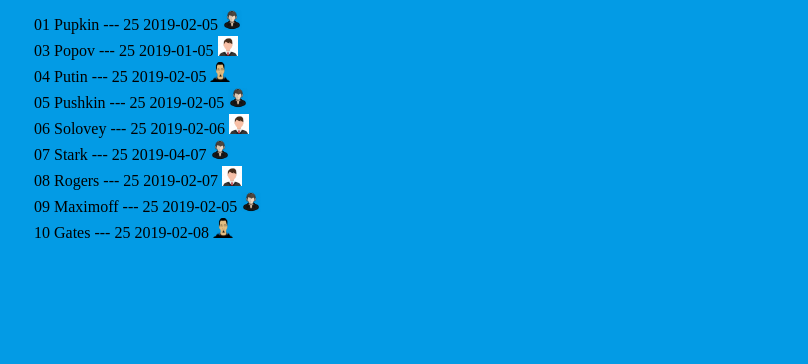
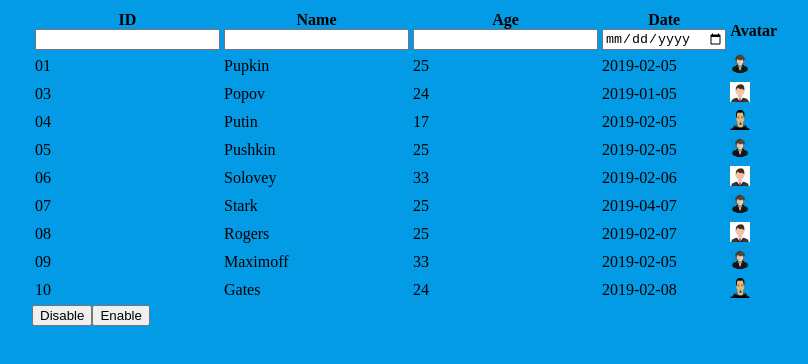
Before and after one commit to ITserekh/darts-cli, an Angular app: page /show in a window 1280 px wide. Shown: the top 364 px of the page, without its empty margins (108-916 px from the left). Built offline with nearby package versions, Linux system fonts and the light colour scheme.

Commit message:
refactor: ввод значений фильтра с использованием FormControl, рефакторинг фильтрации для использования c FormGroup.subscribe

```diff
--- a/src/app/components/show-table/show-table.component.html
+++ b/src/app/components/show-table/show-table.component.html
@@ -1,19 +1,42 @@
 <table>
   <thead>
-
+    <tr>
+      <ng-container *ngFor="let setting of tableSetting | async;">
+        <th>
+          {{ setting.title }}
+          <ng-container *ngIf="isColumnFilter(setting.name) && controlForms.contains(setting.name); else defaultFormControl">
+            <app-table-cell [innerTemplate]="getColumnFilter(setting.name)" [controlForm]="controlForms.controls[setting.name]"></app-table-cell>
+          </ng-container>
+          <ng-template #defaultFormControl>
+            <ng-container *ngIf="controlForms.contains(setting.name)">
+              <app-table-cell [innerTemplate]="defaultFormControlTemplate" [controlForm]="controlForms.controls[setting.name]"></app-table-cell>
+            </ng-container>
+          </ng-template>
+        </th>
+      </ng-container>
+    </tr>
   </thead>
   <tbody>
-    <ng-container *ngFor="let item of data | async">
+    <ng-container *ngFor="let item of currentData; trackBy: trackByFn">
       <tr>
-        <ng-container *ngFor="let template of templates; let i = index">
-          <app-table-cell [innerTemplate]="template" [context]="item" [columnName]="getColumnName(i)"></app-table-cell>
+        <ng-container *ngFor="let template of bodyTemplates; let i = index">
+          <td>
+            <app-table-cell [innerTemplate]="template" [context]="item" [columnName]="getColumnName(i)"></app-table-cell>
+          </td>
         </ng-container>
-
       </tr>
   </ng-container>
   </tbody>
 </table>
 
+<button (click)="disable() && (en = !en)">Disable</button>
+<button (click)="enable()">Enable</button>
+
 <ng-template #tableCell let-item let-name="name">
   {{ item[name] }}
 </ng-template>
+
+<ng-template #defaultFormControlTemplate let-controlForm="controlForm">
+  <br>
+  <input type="text" [formControl]="controlForm">
+</ng-template>
--- a/src/app/components/show-table/show-table.component.ts
+++ b/src/app/components/show-table/show-table.component.ts
@@ -6,12 +6,14 @@ import {
   ContentChildren,
   QueryList,
   AfterContentInit,
-  ViewChild
+  ViewChild,
+  ChangeDetectorRef,
+  AfterViewChecked
 } from '@angular/core'
-import {Observable, Subject} from 'rxjs';
-import {FiltredValues, TableSetting} from '../../services/table-configs/setting-table';
-import { debounceTime } from 'rxjs/operators';
+import { Observable } from 'rxjs';
+import { FiltredValues, TableSetting } from '../../services/table-configs/setting-table';
 import { ColumnNameDirective,  } from '../../services/component.directive';
+import { FormBuilder, FormControl, FormGroup } from '@angular/forms';
 
 
 @Component({
@@ -19,7 +21,7 @@ import { ColumnNameDirective,  } from '../../services/component.directive';
   templateUrl: './show-table.component.html',
   styleUrls: ['./show-table.component.scss']
 })
-export class ShowTableComponent implements OnInit, AfterContentInit {
+export class ShowTableComponent implements OnInit, AfterContentInit, AfterViewChecked {
 
   // Получает список шаблонов(templates) описаных внутри компоненты, не получает передаваемые значения
   @ContentChildren(ColumnNameDirective, {read: TemplateRef}) contentChildren: QueryList<ColumnNameDirective>;
@@ -37,32 +39,46 @@ export class ShowTableComponent implements OnInit, AfterContentInit {
   sourceData: any[];
   currentData: any[];
 
-  subject: Subject<FiltredValues> = new Subject();
+  controlForms: FormGroup;
 
-  // Массив шаблонов
-  templates: TemplateRef<any>[] = [];
+  // Массив шаблонов для body
+  bodyTemplates: TemplateRef<any>[] = [];
 
   // Список названий колонок, используется для передачи имени колонки в стандартный шаблон
   columnNames: string[] = [];
 
-  constructor() {
+  constructor(private fb: FormBuilder,
+              public cd: ChangeDetectorRef) {
   }
 
-
-  ngAfterContentInit() {
+  ngOnInit() {
+    this.data.subscribe( tableData => {
+      this.currentData = tableData;
+      this.sourceData = tableData;
+    });
     this.tableSetting.subscribe( settings => {
       // Формируем список используемых шаблонов
       settings.forEach(settingItem => {
-        const templateIndex = this.isTemplate(settingItem.name);
+        const templateIndex = this.isTemplate(settingItem.name, 'body');
         if ( templateIndex > -1 ) {
           // Добавляем настраеваемый шаблон
-          this.templates.push(this.getTemplateByIndex(templateIndex));
+          this.bodyTemplates.push(this.getTemplateByIndex(templateIndex));
         } else {
           // Добавляем стандартный шаблон
-          this.templates.push(this.tableCellTemplate);
+          this.bodyTemplates.push(this.tableCellTemplate);
         }
+        // инициализация массима содержащего список названия колонок
+        this.columnNames.push(settingItem.name);
       });
+      this.initFormsCotrol();
     });
+  }
+
+  ngAfterViewChecked(): void {
+  }
+
+  ngAfterContentInit() {
+
   }
 
   // Получить шаблон из списка шаблонов по индексу
@@ -77,40 +93,56 @@ export class ShowTableComponent implements OnInit, AfterContentInit {
     return this.columnNames[index];
   }
 
+  // Есть ли шаблон с форм контролем для данной колонки
+  isColumnFilter(columnName): boolean {
+    return this.isTemplate(columnName, 'filter') > -1;
+  }
+
+  // получить шаблон с форм контроль
+  getColumnFilter(columnName) {
+    const filterTemplateIndex = this.isTemplate(columnName, 'filter');
+    return this.getTemplateByIndex(filterTemplateIndex);
+  }
+
   // Получить индекс шаблона передав имя калонки
-  isTemplate(columnName: string) {
+  isTemplate(columnName: string, cellType): number {
     let indexTemplatate = -1;
     this.contentChildrenName.forEach((template, index) => {
-      if (template.name === columnName) {
+      if (template.name === columnName && template.cellType === cellType) {
         indexTemplatate = index;
       }
     });
     return indexTemplatate;
   }
 
-  ngOnInit() {
-    this.data.subscribe( tableData => {
-      this.currentData = tableData;
-      this.sourceData = tableData;
-    });
+  // Инициализация контроля форм для фильтрации таблицы
+  initFormsCotrol() {
+    this.controlForms = this.fb.group({});
     this.tableSetting.subscribe(settings => {
-      settings.forEach( item => {
-        this.columnNames.push(item.name);
-        if (item.filter !== '') {
-          this.filtredValues.push({name: item.name, value: ''});
+      settings.forEach(settingItem => {
+        if (settingItem.filter === 'true') {
+          this.controlForms.addControl(settingItem.name, new FormControl(''));
         }
       });
+    })
+    this.controlForms.valueChanges.subscribe(item => {
+      this.newFilter(item);
     });
-
-    this.subject
-      .pipe(debounceTime(500))
-      .subscribe(( filter ) => {
-        this.filter(filter.name, filter.value);
-      });
   }
 
-  change(columnName: string, term) {
-    this.subject.next({name: columnName, value: term});
+
+
+  newFilter(newValues) {
+    this.currentData = this.sourceData.filter(row => {
+      for (const key in newValues) {
+        if (row[key].indexOf(newValues[key]) > -1 || newValues[key] === null) {
+          // есть совпадения
+        } else {
+          return false;
+        }
+      }
+      return true;
+    });
   }
 
   filter(columnName: string, value) {
@@ -129,4 +161,12 @@ export class ShowTableComponent implements OnInit, AfterContentInit {
     if (!item) return null;
     return index;
   }
+
+  disable() {
+    this.cd.detach();
+  }
+
+  enable() {
+    this.cd.reattach();
+  }
 }
--- a/src/app/components/table-cell/table-cell.component.html
+++ b/src/app/components/table-cell/table-cell.component.html
@@ -1,2 +1 @@
-<!--<ng-template #template></ng-template>-->
-<ng-container *ngTemplateOutlet="innerTemplate; context: {$implicit: context, name: columnName}"></ng-container>
+<ng-container *ngTemplateOutlet="innerTemplate; context: {$implicit: context, name: columnName, controlForm: controlForm}"></ng-container>
--- a/src/app/components/table-cell/table-cell.component.ts
+++ b/src/app/components/table-cell/table-cell.component.ts
@@ -1,4 +1,5 @@
 import {Component, Input, OnInit, TemplateRef} from '@angular/core';
+import {FormControl} from '@angular/forms';
 
 
 @Component({
@@ -11,6 +12,7 @@ export class TableCellComponent implements OnInit {
   @Input() innerTemplate: TemplateRef<any>;
   @Input() context: any;
   @Input() columnName: string;
+  @Input() controlForm: FormControl;
 
   constructor() { }
 
--- a/src/app/pages/show-data-page/show-data-page.component.html
+++ b/src/app/pages/show-data-page/show-data-page.component.html
@@ -2,15 +2,25 @@
   [tableSetting]="settingTable"
   [data]="usersAsync">
 
-  <ng-template columnName="date" let-item>
+  <ng-template columnName="date" cellType="body" let-item>
     {{ item.date }}
   </ng-template>
-  <ng-template columnName="avatar" let-item>
+  <ng-template columnName="avatar" cellType="body" let-item>
     <img [src]="item.avatar">
   </ng-template>
 
-  <ng-template columnName="age" let-item>
-   --- {{ item.age }}
+  <ng-template columnName="age" cellType="body" let-item>
+    {{ item.age }}
+  </ng-template>
+
+  <ng-template columnName="date" cellType="filter" let-controlForm="controlForm">
+    <br>
+      <input type="date" [formControl]="controlForm">
+  </ng-template>
+
+  <ng-template columnName="age" cellType="filter" let-controlForm="controlForm">
+    <br>
+    <input type="number" [formControl]="controlForm">
   </ng-template>
 
 </app-show-table>
--- a/src/app/pages/show-data-page/show-data-page.component.ts
+++ b/src/app/pages/show-data-page/show-data-page.component.ts
@@ -1,9 +1,10 @@
 import { Component, OnInit } from '@angular/core';
 import { TableSetting } from '../../services/table-configs/setting-table';
 import { Users2 } from '../../services/users';
-import {Observable} from 'rxjs';
+import {Observable, Subject} from 'rxjs';
 import {GetDataService} from '../../services/get-data.service';
 import {USER2_URL, USER_TABLE_SETTINGS, CARS_DATA_URL} from '../../services/urls';
+import {debounceTime} from 'rxjs/operators';
 
 @Component({
   selector: 'app-show-data-page',
@@ -16,6 +17,8 @@ export class ShowDataPageComponent implements OnInit {
 
   usersAsync: Observable<Users2[]>
 
+  subject: Subject<any> = new Subject();
+
   cars: Observable<any>;
 
   constructor(private getDataService: GetDataService) { }
@@ -25,5 +28,21 @@ export class ShowDataPageComponent implements OnInit {
     this.settingTable = this.getDataService.getJSON(USER_TABLE_SETTINGS);
     this.cars = this.getDataService.getJSON(CARS_DATA_URL);
 
+    this.subject
+      .pipe(debounceTime(500))
+      .subscribe(( filter ) => {
+        this.formControl(filter.name, filter.value);
+      });
+
   }
+
+  formControl(columnName, value) {
+    console.log(columnName, ': ', value);
+  }
+
+  filter(columnName: string, term) {
+    this.subject.next({name: columnName, value: term});
+  }
+
+
 }
--- a/src/app/pages/show-data-page/show-data.module.ts
+++ b/src/app/pages/show-data-page/show-data.module.ts
@@ -16,6 +16,8 @@ import { ComponentDirective } from '../../services/component.directive';
 import { FilterDirective } from '../../services/component.directive';
 import { DirectivesModule } from '../../derectives/directives.module';
 import {TableCellComponent} from '../../components/table-cell/table-cell.component';
+
+import { ReactiveFormsModule } from '@angular/forms';
 
 
 
@@ -36,7 +38,8 @@ import {TableCellComponent} from '../../components/table-cell/table-cell.compone
     CommonModule,
     ShowDataRoutingModule,
     SharedModule,
-    DirectivesModule
+    DirectivesModule,
+    ReactiveFormsModule
   ],
   entryComponents:
     [
--- a/src/app/services/component.directive.ts
+++ b/src/app/services/component.directive.ts
@@ -1,4 +1,5 @@
 import {Directive, Input, TemplateRef, ViewContainerRef} from '@angular/core';
+import {FormControl} from "@angular/forms";
 
 @Directive({
   selector: '[component-host]'
@@ -37,6 +38,8 @@ export class ColumnNameDirective {
   @Input() set columnName(columnName: string) {
     this.name = columnName;
   }
+
+  @Input() cellType: string;
 }
 
 @Directive({
--- a/src/assets/user-table-setting.json
+++ b/src/assets/user-table-setting.json
@@ -1,7 +1,7 @@
 [
-  { "name": "userID", "title": "ID", "filter": "number" },
-  { "name": "lastName", "title": "Name", "filter": "text" },
-  { "name": "age", "title": "Age", "filter": "text" },
-  { "name": "date", "title": "Date", "filter": "date" },
-  { "name": "avatar", "title": "Avatar", "filter": ""}
+  { "name": "userID", "title": "ID", "filter": "true" },
+  { "name": "lastName", "title": "Name", "filter": "true" },
+  { "name": "age", "title": "Age", "filter": "true" },
+  { "name": "date", "title": "Date", "filter": "true" },
+  { "name": "avatar", "title": "Avatar", "filter": "false"}
 ]
--- a/src/assets/users2.json
+++ b/src/assets/users2.json
@@ -1,11 +1,11 @@
 [
   { "userID": "01", "firstName": "Vasya", "lastName": "Pupkin", "age": "25", "date": "2019-02-05", "avatar": "./assets/images/avatars/avatar_profile_user_music_headphones_shirt_cool-512.png" },
-  { "userID": "03", "firstName": "Dmytry", "lastName": "Popov", "age": "25", "date": "2019-01-05", "avatar": "./assets/images/avatars/depositphotos_115690172-stock-illustration-businessman-profile-colorful-avatar-over.jpg" },
-  { "userID": "04", "firstName": "Vladimir", "lastName": "Putin", "age": "25", "date": "2019-02-05", "avatar": "./assets/images/avatars/man-156584__340.png" },
+  { "userID": "03", "firstName": "Dmytry", "lastName": "Popov", "age": "24", "date": "2019-01-05", "avatar": "./assets/images/avatars/depositphotos_115690172-stock-illustration-businessman-profile-colorful-avatar-over.jpg" },
+  { "userID": "04", "firstName": "Vladimir", "lastName": "Putin", "age": "17", "date": "2019-02-05", "avatar": "./assets/images/avatars/man-156584__340.png" },
   { "userID": "05", "firstName": "Alyexandr", "lastName": "Pushkin", "age": "25", "date": "2019-02-05", "avatar": "./assets/images/avatars/avatar_profile_user_music_headphones_shirt_cool-512.png" },
-  { "userID": "06", "firstName": "Elena", "lastName": "Solovey", "age": "25", "date": "2019-02-06", "avatar": "./assets/images/avatars/depositphotos_115690172-stock-illustration-businessman-profile-colorful-avatar-over.jpg" },
+  { "userID": "06", "firstName": "Elena", "lastName": "Solovey", "age": "33", "date": "2019-02-06", "avatar": "./assets/images/avatars/depositphotos_115690172-stock-illustration-businessman-profile-colorful-avatar-over.jpg" },
   { "userID": "07", "firstName": "Tony", "lastName": "Stark", "age": "25", "date": "2019-04-07", "avatar": "./assets/images/avatars/avatar_profile_user_music_headphones_shirt_cool-512.png" },
   { "userID": "08", "firstName": "Stive", "lastName": "Rogers", "age": "25", "date": "2019-02-07", "avatar": "./assets/images/avatars/depositphotos_115690172-stock-illustration-businessman-profile-colorful-avatar-over.jpg" },
-  { "userID": "09", "firstName": "Vanda", "lastName": "Maximoff", "age": "25", "date": "2019-02-05", "avatar": "./assets/images/avatars/avatar_profile_user_music_headphones_shirt_cool-512.png" },
-  { "userID": "10", "firstName": "Bill", "lastName": "Gates", "age": "25", "date": "2019-02-08", "avatar": "./assets/images/avatars/man-156584__340.png" }
+  { "userID": "09", "firstName": "Vanda", "lastName": "Maximoff", "age": "33", "date": "2019-02-05", "avatar": "./assets/images/avatars/avatar_profile_user_music_headphones_shirt_cool-512.png" },
+  { "userID": "10", "firstName": "Bill", "lastName": "Gates", "age": "24", "date": "2019-02-08", "avatar": "./assets/images/avatars/man-156584__340.png" }
 ]
```
